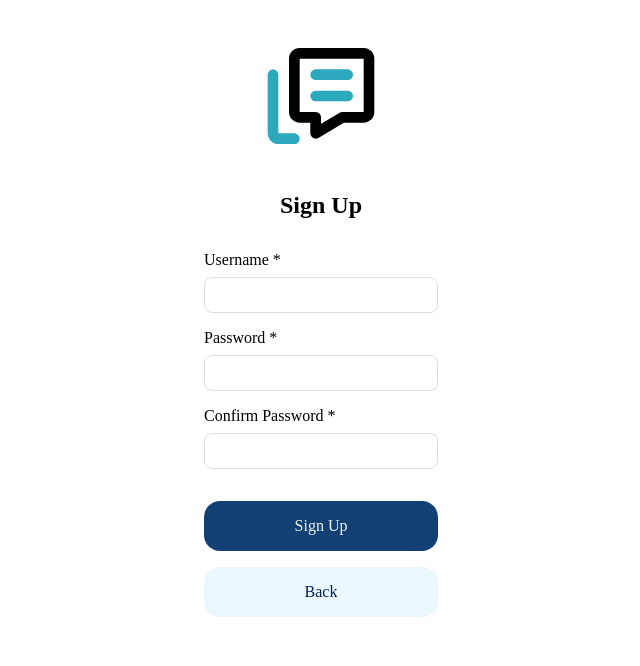
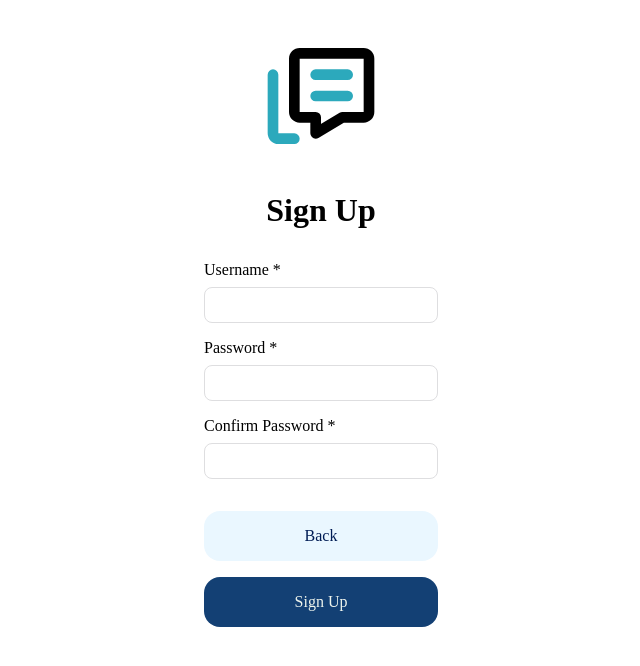
Before and after one commit to avraneel/message-app, a React app in the folder frontend/: page /signup in a window 1280 px wide. Shown: the top 666 px of the page, without its empty margins (319-959 px from the left). Built offline with nearby package versions, Linux system fonts and the light colour scheme; the HTML template or start-up script is replaced by a standard one.

Commit message:
add delete account page

```diff
--- a/frontend/src/components/ChangePassword.jsx
+++ b/frontend/src/components/ChangePassword.jsx
@@ -1,4 +1,4 @@
-import Back from "./Back";
+import SecondaryButton from "./SecondaryButton";
 import formStyles from "../css/Form.module.css";
 import btnStyles from "../css/Button.module.css";
 
@@ -37,8 +37,8 @@ export default function ChangePassword() {
           </div>
         </div>
         <div className={btnStyles.btnPanel}>
+          <SecondaryButton text="Back" url="/settings" />
           <button className={btnStyles.buttonPrimary}>Submit</button>
-          <Back url="/settings" />
         </div>
       </form>
     </div>
--- a/frontend/src/components/ChangeUsername.jsx
+++ b/frontend/src/components/ChangeUsername.jsx
@@ -1,4 +1,4 @@
-import Back from "./Back";
+import SecondaryButton from "./SecondaryButton";
 import formStyles from "../css/Form.module.css";
 import btnStyles from "../css/Button.module.css";
 
@@ -28,7 +28,7 @@ export default function ChangeUsername() {
           </div>
         </div>
         <div className={btnStyles.btnPanel}>
-          <Back url="/settings" />
+          <SecondaryButton text="Back" url="/settings" />
           <button className={btnStyles.buttonPrimary}>Submit</button>
         </div>
       </form>
--- /dev/null
+++ b/frontend/src/components/DeleteAccount.jsx
@@ -0,0 +1,21 @@
+import SecondaryButton from "./SecondaryButton";
+import styles from "../css/DeleteAccount.module.css";
+import btnStyles from "../css/Button.module.css";
+
+export default function DeleteAccount({ username }) {
+  return (
+    <div className={styles.deleteAccount}>
+      <h1>Delete Account</h1>
+      <p>
+        Are you sure want to delete your account with the following username?
+      </p>
+      <p>{username}</p>
+      <div className={btnStyles.btnPanel}>
+        <SecondaryButton text="No, Go Back" url="/settings" />
+        <button className={btnStyles.buttonPrimary}>
+          Yes, delete my Account
+        </button>
+      </div>
+    </div>
+  );
+}
--- a/frontend/src/components/Login.jsx
+++ b/frontend/src/components/Login.jsx
@@ -1,13 +1,13 @@
 import btnStyles from "../css/Button.module.css";
 import formStyles from "../css/Form.module.css";
 import Logo from "./Logo";
-import Back from "./Back";
+import SecondaryButton from "./SecondaryButton";
 
 export default function Login() {
   return (
     <div className={formStyles.formPage}>
       <Logo />
-      <h2 className={formStyles.formHeading}>Log In</h2>
+      <h1 className={formStyles.formHeading}>Log In</h1>
       <form action="" method="post" className={formStyles.form}>
         <div className={formStyles.formBody}>
           <div className={formStyles.formItem}>
@@ -32,8 +32,8 @@ export default function Login() {
           </div>
         </div>
         <div className={btnStyles.btnPanel}>
+          <SecondaryButton text="Back" url="/" />
           <button className={btnStyles.buttonPrimary}>Log In</button>
-          <Back url="/" />
         </div>
       </form>
     </div>
--- a/frontend/src/components/Back.jsx
+++ b/frontend/src/components/SecondaryButton.jsx
@@ -1,10 +1,10 @@
 import { Link } from "react-router";
 import btnStyles from "../css/Button.module.css";
 
-export default function Back({ url }) {
+export default function SecondaryButton({ text, url }) {
   return (
     <Link to={url} className={btnStyles.buttonSecondary}>
-      Back
+      {text}
     </Link>
   );
 }
--- a/frontend/src/components/Settings.jsx
+++ b/frontend/src/components/Settings.jsx
@@ -1,12 +1,12 @@
 import { Link } from "react-router";
-import Back from "./Back";
+import SecondaryButton from "./SecondaryButton";
 import styles from "../css/Settings.module.css";
 import btnStyles from "../css/Button.module.css";
 
 export default function Settings() {
   return (
     <div className={styles.settings}>
-      <h2 className={styles.heading}>Settings</h2>
+      <h1 className={styles.heading}>Settings</h1>
       <ul className={styles.settingsList}>
         <li className={styles.settingsListItem}>
           <Link to="/user/change/username" className={styles.settingsListLink}>
@@ -27,7 +27,7 @@ export default function Settings() {
         </li>
       </ul>
       <div className={styles.btnPanel}>
-        <Back url="/user" />
+        <SecondaryButton text="Back" url="/user" />
         <button className={btnStyles.buttonPrimary}>Logout</button>
       </div>
     </div>
--- a/frontend/src/components/Signup.jsx
+++ b/frontend/src/components/Signup.jsx
@@ -1,4 +1,4 @@
-import Back from "./Back";
+import SecondaryButton from "./SecondaryButton";
 import btnStyles from "../css/Button.module.css";
 import formStyles from "../css/Form.module.css";
 import Logo from "./Logo";
@@ -7,7 +7,7 @@ export default function Signup() {
   return (
     <div className={formStyles.formPage}>
       <Logo />
-      <h2 className={formStyles.formHeading}>Sign Up</h2>
+      <h1 className={formStyles.formHeading}>Sign Up</h1>
       <form action="" method="post" className={formStyles.form}>
         <div className={formStyles.formBody}>
           <div className={formStyles.formItem}>
@@ -42,8 +42,8 @@ export default function Signup() {
           </div>
         </div>
         <div className={btnStyles.btnPanel}>
+          <SecondaryButton text="Back" url="/" />
           <button className={btnStyles.buttonPrimary}>Sign Up</button>
-          <Back url="/" />
         </div>
       </form>
     </div>
--- a/frontend/src/css/Button.module.css
+++ b/frontend/src/css/Button.module.css
@@ -25,6 +25,11 @@
   color: var(--deep-navy);
 }
 
+.buttonSecondary:hover {
+  background-color: var(--cool-horizon);
+  color: var(--txt);
+}
+
 .btnPanel {
   display: grid;
   align-content: center;
--- /dev/null
+++ b/frontend/src/css/DeleteAccount.module.css
@@ -0,0 +1,7 @@
+.deleteAccount {
+  display: grid;
+  justify-content: center;
+  align-content: center;
+  gap: 2rem;
+  padding: 2rem;
+}
```
Also changed, not shown: frontend/src/main.jsx (+9 -13 lines).
